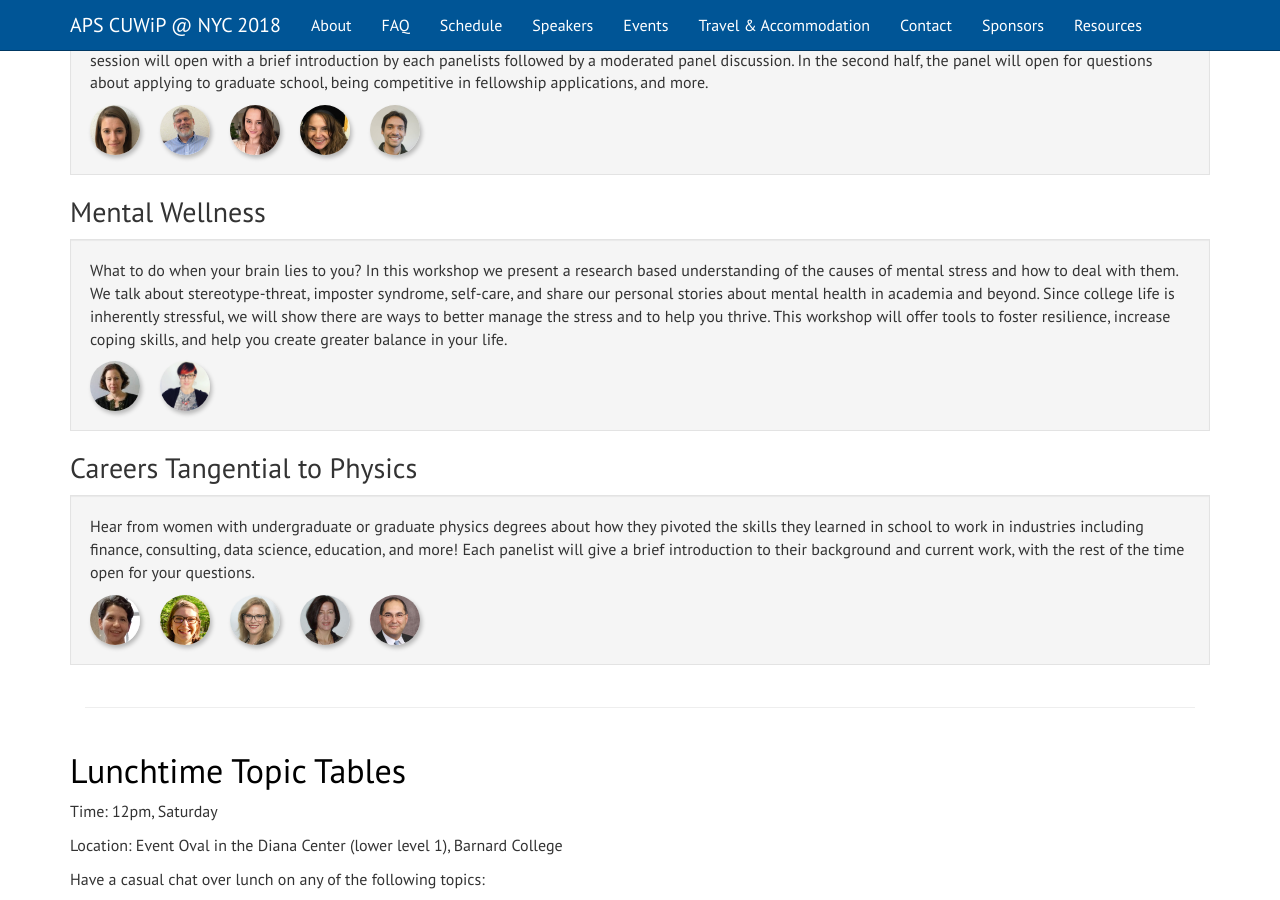
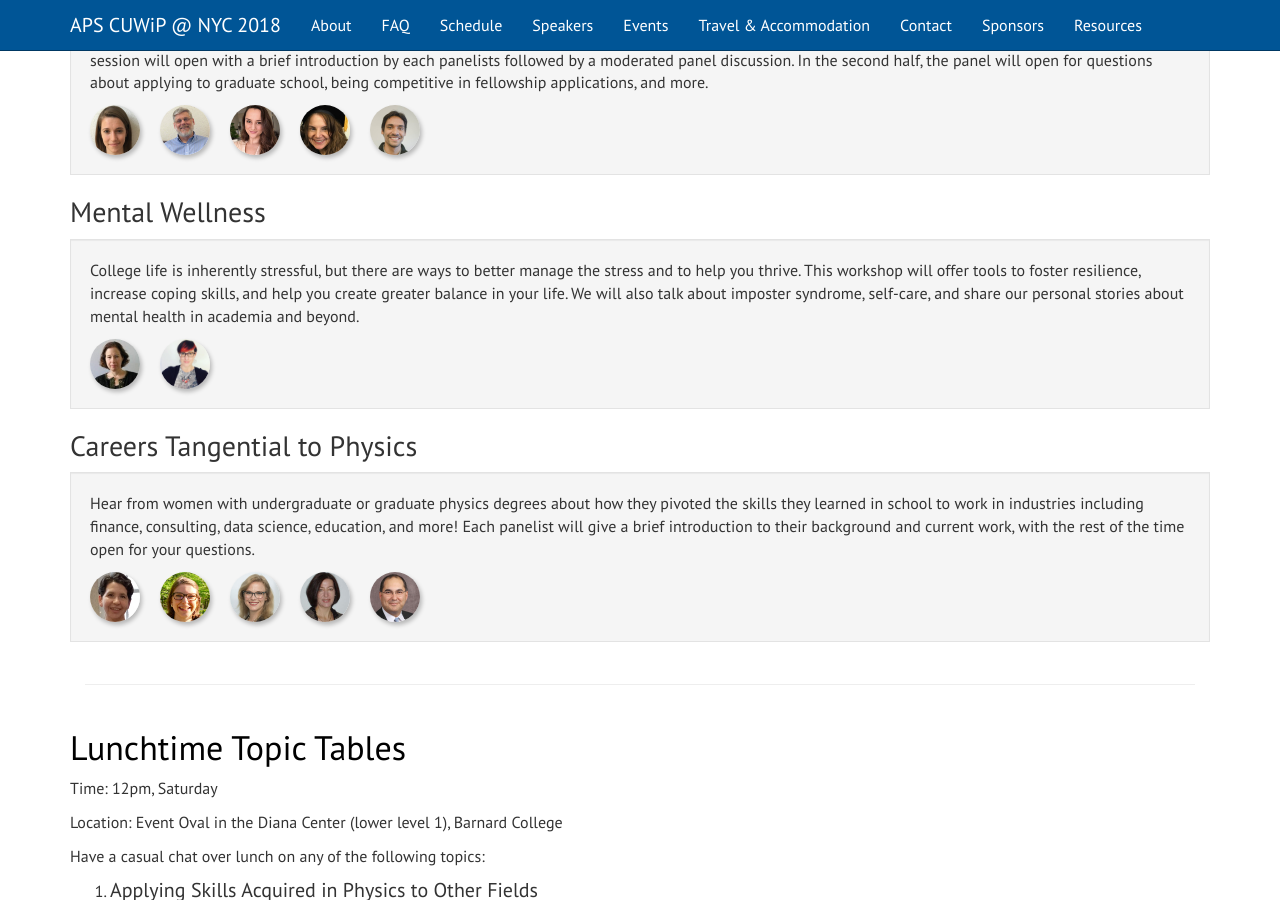
Before and after one commit to cuwip-nyc/cuwip-nyc.github.io, a Jekyll site: the page built from events.html, in a window 1280 px wide and 900 px high, scrolled down 2611 px. Built offline with Jekyll 4.4.1, drawn with Linux system fonts in a browser that asks for light colours; nearby versions of some CDN libraries.

Commit message:
Update mental wellness description

```diff
--- a/events.html
+++ b/events.html
@@ -138,14 +138,11 @@ Lobby (inside main entrance)</p>
 <h3>Mental Wellness</h3>
 <div class="well">
 
-  <p>What to do when your brain lies to you? In this workshop we present a
-research based understanding of the causes of mental stress and how to deal with
-them. We talk about stereotype-threat, imposter syndrome, self-care, and share
-our personal stories about mental health in academia and beyond. Since college life
-is inherently stressful, we will show there are ways to
-better manage the stress and to help you thrive.  This workshop will offer tools
-to foster resilience, increase coping skills, and help you create greater
-balance in your life.</p>
+<p>College life is inherently stressful, but there are ways to better manage the
+stress and to help you thrive. This workshop will offer tools to foster
+resilience, increase coping skills, and help you create greater balance in your
+life. We will also talk about imposter syndrome, self-care, and share our
+personal stories about mental health in academia and beyond.</p>
 
   <a href="{{base.url}}/speakers/#breakout"> <img src="{{base.url}}/images/a-g-200.jpg" alt="rm" class="img-circle img-responsive shadowImg pull-left " style="margin-right:20px;" width="50" height="50" ></a>
   <a href="{{base.url}}/speakers/#breakout"> <img src="{{base.url}}/images/sum-ash.jpg" alt="Osei-Sarfo" class="img-circle img-responsive shadowImg"  style="margin-right:20px;" width="50" height="50"></a>
```
